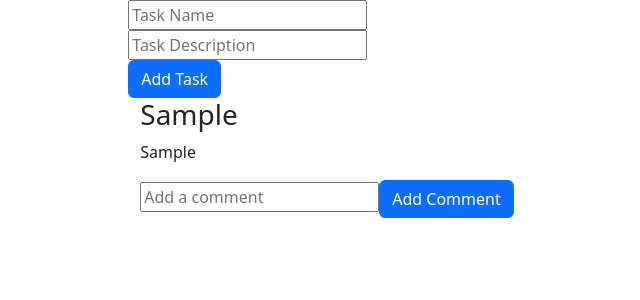
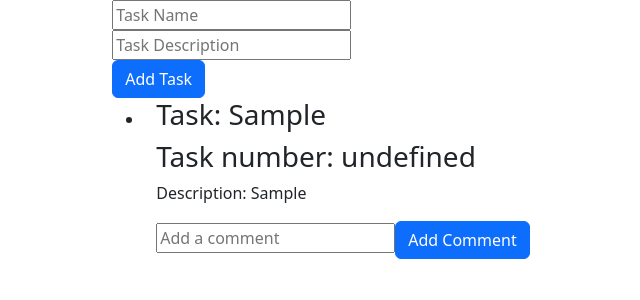
Before and after one commit to elorback/draganddrop, a React (Create React App) app in the folder frontend/: page / in a window 1280 px wide. Both pictures are taken after typing "Sample", "Sample" into the empty fields and a click on the button "Add Task". Shown: the top 300 px of the page, without its empty margins (313-953 px from the left). Built offline with nearby package versions, Linux system fonts and the light colour scheme.

Commit message:
implemented the drag and drop feature

```diff
--- a/frontend/src/components/Task.js
+++ b/frontend/src/components/Task.js
@@ -2,7 +2,7 @@
 import React, { useState } from 'react';
 import 'bootstrap/dist/css/bootstrap.min.css';
 import { Button, Container} from 'react-bootstrap';
-const Task = ({ name, description, comments }) => {
+const Task = ({ name, description,key, comments }) => {
   const [commentText, setCommentText] = useState('');
 
   const handleAddComment = () => {
@@ -16,9 +16,12 @@ const Task = ({ name, description, comments }) => {
 
   return (
     <Container>
-      <h3>{name}</h3>
-      <p>{description}</p>
       <div>
+      <h3>{"Task: " + name }</h3>
+      <h3>{"Task number: " + key }</h3>
+
+      <p>{"Description: " +description}</p>
+
         <input
           type="text"
           placeholder="Add a comment"
--- a/frontend/src/components/TaskContainer.js
+++ b/frontend/src/components/TaskContainer.js
@@ -1,20 +1,23 @@
-// TaskContainer.js
 import React, { useState } from 'react';
-import Task from './Task';
 import 'bootstrap/dist/css/bootstrap.min.css';
 import { Button } from 'react-bootstrap';
-import { DragDropContext,Droppable,Draggable } from 'react-beautiful-dnd';
+import { DragDropContext, Droppable, Draggable } from 'react-beautiful-dnd';
+import Task from './Task'
+
+
 const TaskContainer = () => {
   const [tasks, setTasks] = useState([]);
   const [taskName, setTaskName] = useState('');
   const [taskDescription, setTaskDescription] = useState('');
-  const [commentText, setCommentText] = useState("");
+  const [commentText, setCommentText] = useState('');
 
   const addTask = () => {
     if (taskName.trim() !== '') {
       const newTask = {
+        id: `${taskName}-${tasks.length}`, // Assign a unique ID to each task
         name: taskName,
         description: taskDescription,
+
         comments: [],
       };
       setTasks([...tasks, newTask]);
@@ -29,9 +32,17 @@ const TaskContainer = () => {
       updatedTasks[taskIndex].comments.push(commentText);
       setTasks(updatedTasks);
       setCommentText('');
-      console.log(commentText)
     }
   };
+
+  const onDragEnd = (result) => {
+    if (!result.destination) return; // Dropped outside the list
+    const reorderedTasks = [...tasks];
+    const [reorderedTask] = reorderedTasks.splice(result.source.index, 1);
+    reorderedTasks.splice(result.destination.index, 0, reorderedTask);
+    setTasks(reorderedTasks);
+  };
+
   return (
     <div>
       <div>
@@ -41,25 +52,48 @@ const TaskContainer = () => {
           value={taskName}
           onChange={(e) => setTaskName(e.target.value)}
         />
-        <br/>
+        <br />
         <input
           type="text"
           placeholder="Task Description"
           value={taskDescription}
           onChange={(e) => setTaskDescription(e.target.value)}
         />
-        <br/>
+        <br />
         <Button onClick={addTask}>Add Task</Button>
       </div>
+
+      <DragDropContext onDragEnd={onDragEnd}>
+        <Droppable droppableId="task-list">
+          {(provided) => (
+            <ul {...provided.droppableProps} ref={provided.innerRef}>
               {tasks.map((task, index) => (
+                <Draggable
+                  key={task.id}
+                  draggableId={task.id}
+                  index={index}
+                >
+                  {(provided) => (
+                    <li
+                      {...provided.draggableProps}
+                      {...provided.dragHandleProps}
+                      ref={provided.innerRef}
+                    >
                       <Task
-          key={index}
+                        key={task.id}
                         name={task.name}
                         description={task.description}
                         comments={task.comments}
                         addComment={() => addComment(index)}
                       />
+                    </li>
+                  )}
+                </Draggable>
               ))}
+            </ul>
+          )}
+        </Droppable>
+      </DragDropContext>
     </div>
   );
 };
```
Lines whose indentation alone changed are shown as unchanged.
